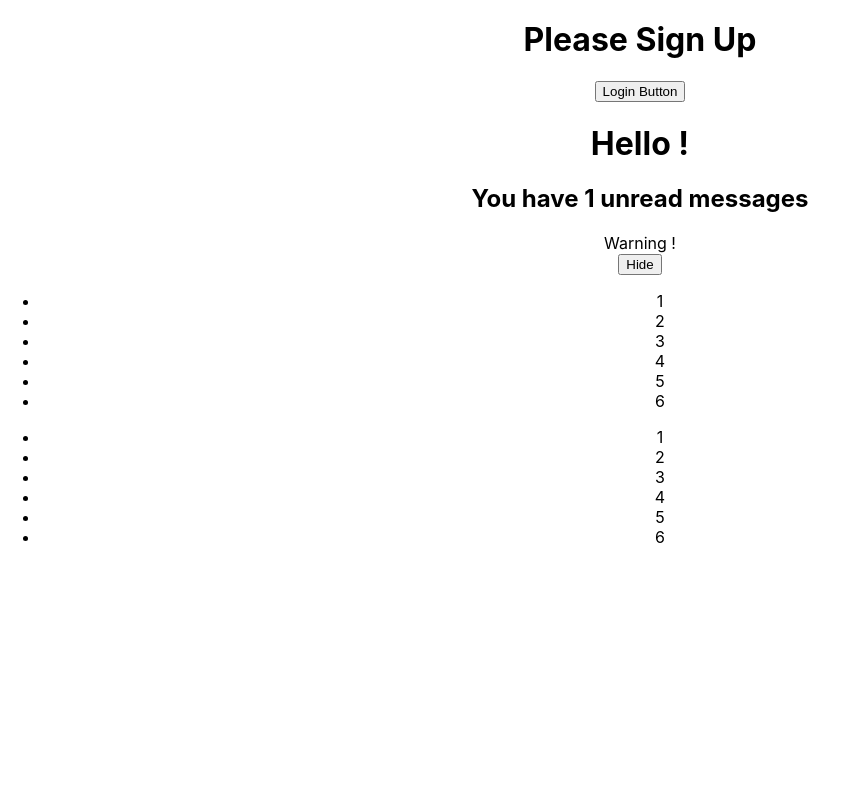
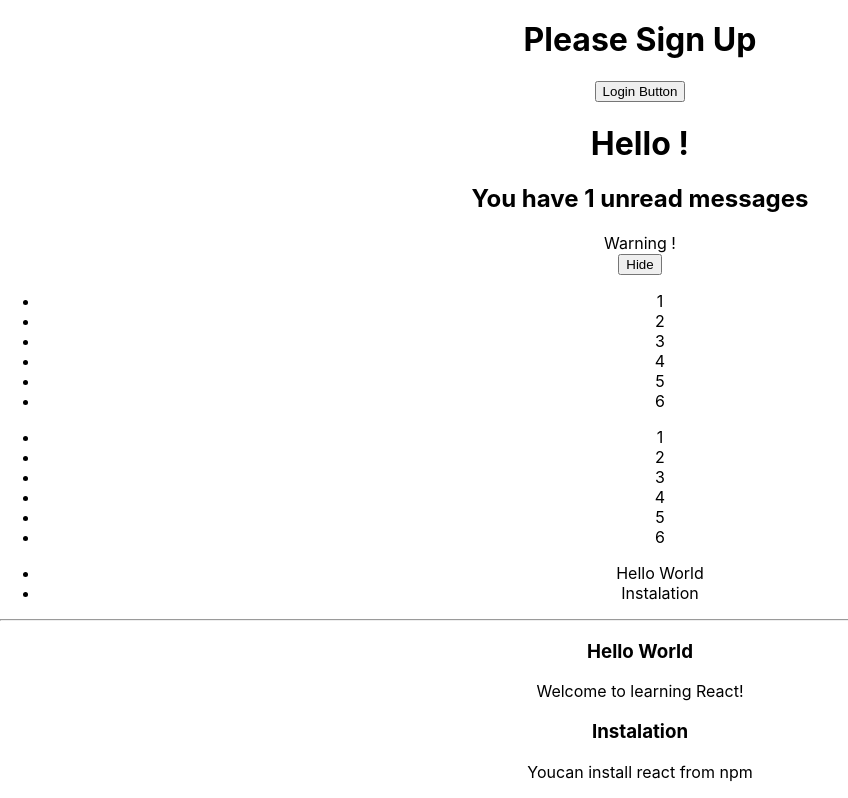
Before and after one commit to BagusBintangF/Learn-React, a React (Create React App) app in the folder learn-react/: page / in a window 1280 px wide. Shown: the part 594-1392 px from the top of the page, without its empty margins (0-848 px from the left). Before the commit the page ends 1157 px from the top, so only its background shows below. Built offline with nearby package versions, Linux system fonts and the light colour scheme.

Commit message:
Add key with ID apllication

```diff
--- a/learn-react/src/App.js
+++ b/learn-react/src/App.js
@@ -10,9 +10,14 @@
 import PreventRendering from './component/PreventRendering';
 import ListComponent from './component/ListComponent';
 import NumberList from './component/KeyUsage';
+import Blog from './component/UniqueKey';
 
 const messages = ['React'];
 const numbers = [1,2,3,4,5,6]
+const posts=[
+  {id:1, title:'Hello World', content:'Welcome to learning React!'},
+  {id:2, title:'Instalation', content:'Youcan install react from npm'}
+];
 
 function App() {
   return (
@@ -34,6 +39,7 @@
         <PreventRendering/>
         <ListComponent numbers={numbers}/>
         <NumberList numbers={numbers}/>
+        <Blog posts={posts} />
     </div>
   );
 }
--- /dev/null
+++ b/learn-react/src/component/UniqueKey.jsx
@@ -0,0 +1,30 @@
+import React from 'react'
+
+function Blog(props) {
+    const sidebar=(
+        <ul>
+            {props.posts.map((post)=>
+            <li key={post.id}>
+                {post.title}
+            </li>
+            )}
+        </ul>
+    );
+
+    const content = props.posts.map((post)=>
+        <div key={post.id}>
+            <h3>{post.title}</h3>
+            <p>{post.content}</p>
+        </div>
+    );
+
+    return (
+        <div>
+            {sidebar}
+            <hr/>
+            {content}
+        </div>
+    );
+}
+
+export default Blog
```
